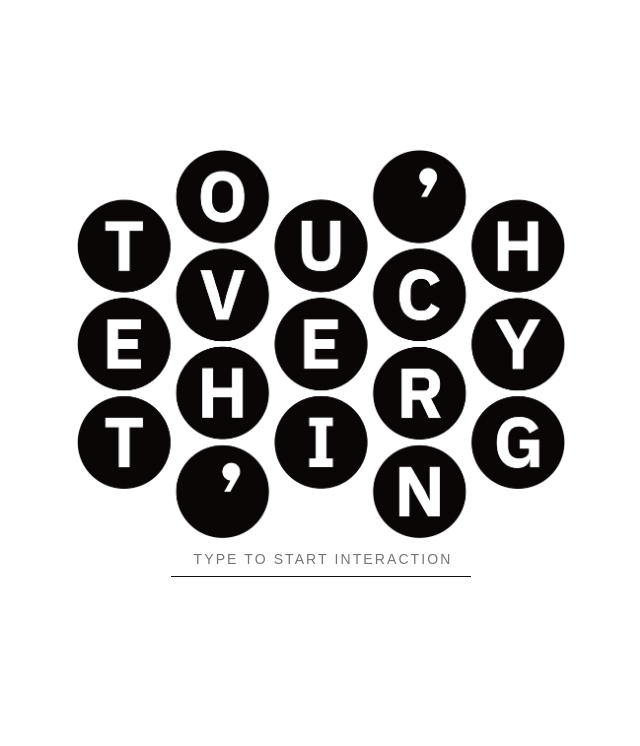
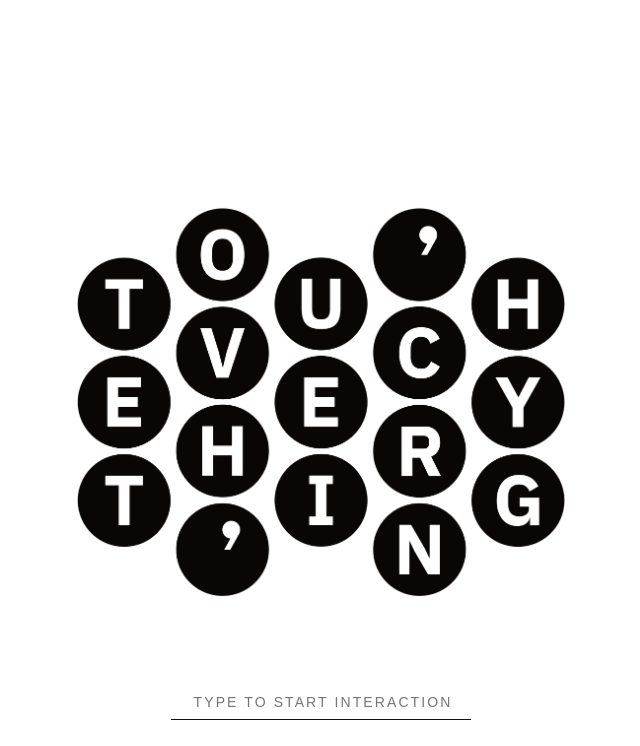
Before and after one commit to pop983863-star/TOUCH-EVERYTHING, a React (Vite) app: page / in a window 1280 px wide. Shown: the top 746 px of the page, without its empty margins (319-959 px from the left). Built offline with nearby package versions, Linux system fonts and the light colour scheme.

Commit message:
Update App.css

```diff
--- a/src/App.css
+++ b/src/App.css
@@ -11,37 +11,32 @@ body {
   overflow: hidden;
 }
 
-/* 최상위 컨테이너 정렬 */
+/* 최상위 컨테이너: 화면 전체를 꽉 채우고 자식 요소를 중앙 정렬 */
 .app-root-container {
   width: 100vw;
   height: 100vh;
   display: flex;
   justify-content: center;
   align-items: center;
+  position: relative;
 }
 
-/* 홈 화면 레이아웃 - 중앙 정렬 보장 */
+/* 홈 화면: 그리드를 정가운데 두기 위해 relative 설정 */
 .page-home {
   width: 100%;
   height: 100%;
   display: flex;
-  flex-direction: column;
+  justify-content: center;
   align-items: center;
-  justify-content: center;
+  position: relative;
 }
 
-.viewport {
-  flex: 1;
-  display: flex;
-  align-items: center;
-  justify-content: center; /* 그리드 시스템을 가로중앙에 */
-  width: 100%;
-}
-
+/* 그리드 시스템: 브라우저 정중앙에 위치 */
 .main-grid-wrapper {
   position: relative;
   width: var(--grid-w);
   height: var(--grid-h);
+  z-index: 10;
 }
 
 .layer-static, .layer-dynamic {
@@ -94,8 +89,39 @@ body {
   display: block;
 }
 
+/* 푸터: 그리드와 상관없이 하단에 고정 */
+.footer {
+  position: absolute;
+  bottom: 80px;
+  left: 50%;
+  transform: translateX(-50%);
+  display: flex;
+  justify-content: center;
+  width: 100%;
+  z-index: 50;
+}
+
+form {
+  border-bottom: 1px solid #111;
+  padding: 8px 0;
+  width: 300px;
+}
+
+input {
+  border: none;
+  outline: none;
+  width: 100%;
+  font-size: 14px;
+  text-transform: uppercase;
+  text-align: center;
+  background: transparent;
+  letter-spacing: 0.15em;
+}
+
 /* --- 서브페이지 스타일 --- */
 .page-sub {
+  position: fixed;
+  top: 0; left: 0;
   width: 100vw;
   height: 100vh;
   display: flex;
@@ -103,14 +129,12 @@ body {
   align-items: center;
   justify-content: center;
   background: #fff;
-  position: fixed;
-  top: 0; left: 0;
-  z-index: 50;
+  z-index: 100;
   animation: pageFadeIn 1s ease;
 }
 
 .top-nav {
-  position: fixed;
+  position: absolute;
   top: 60px;
   display: flex;
   gap: 50px;
@@ -126,13 +150,11 @@ body {
 .sub-desc { font-size: 14px; color: #666; max-width: 400px; line-height: 1.6; text-align: center; }
 
 .home-back-btn {
-  position: fixed; right: 40px; bottom: 40px; width: 50px; height: 50px; cursor: pointer; transition: transform 0.3s ease;
+  position: absolute; right: 40px; bottom: 40px; width: 50px; height: 50px; cursor: pointer; transition: transform 0.3s ease;
 }
 .home-back-btn img { width: 100%; height: 100%; border-radius: 50%; object-fit: cover; }
 
-.footer { padding-bottom: 80px; display: flex; justify-content: center; width: 100%; }
-form { border-bottom: 1px solid #111; padding: 8px 0; width: 300px; }
-input { border: none; outline: none; width: 100%; font-size: 14px; text-transform: uppercase; text-align: center; background: transparent; letter-spacing: 0.15em; }
+.clickable-logo { cursor: pointer !important; }
 
 @keyframes pageFadeIn {
   from { opacity: 0; transform: translateY(10px); }
```
